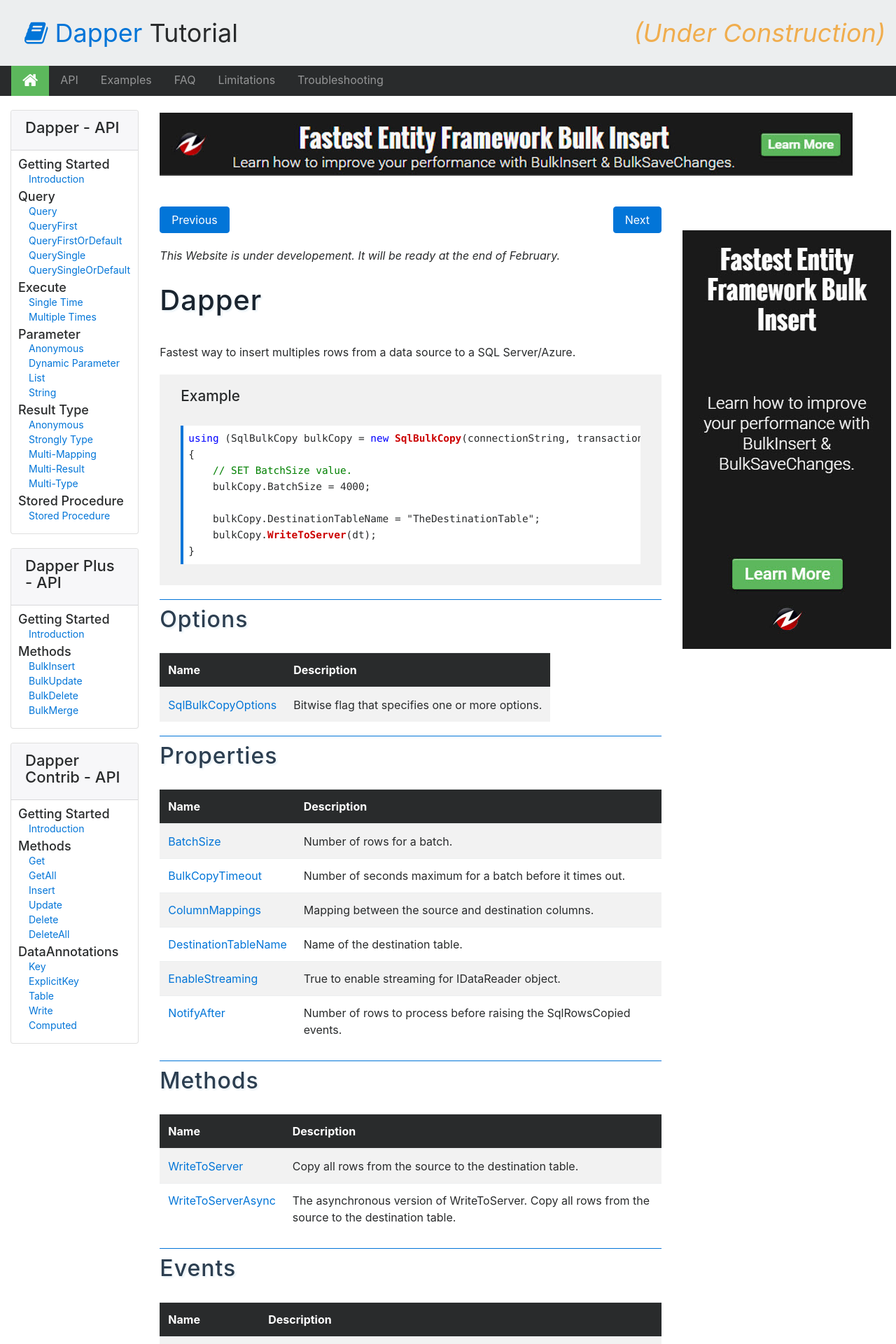
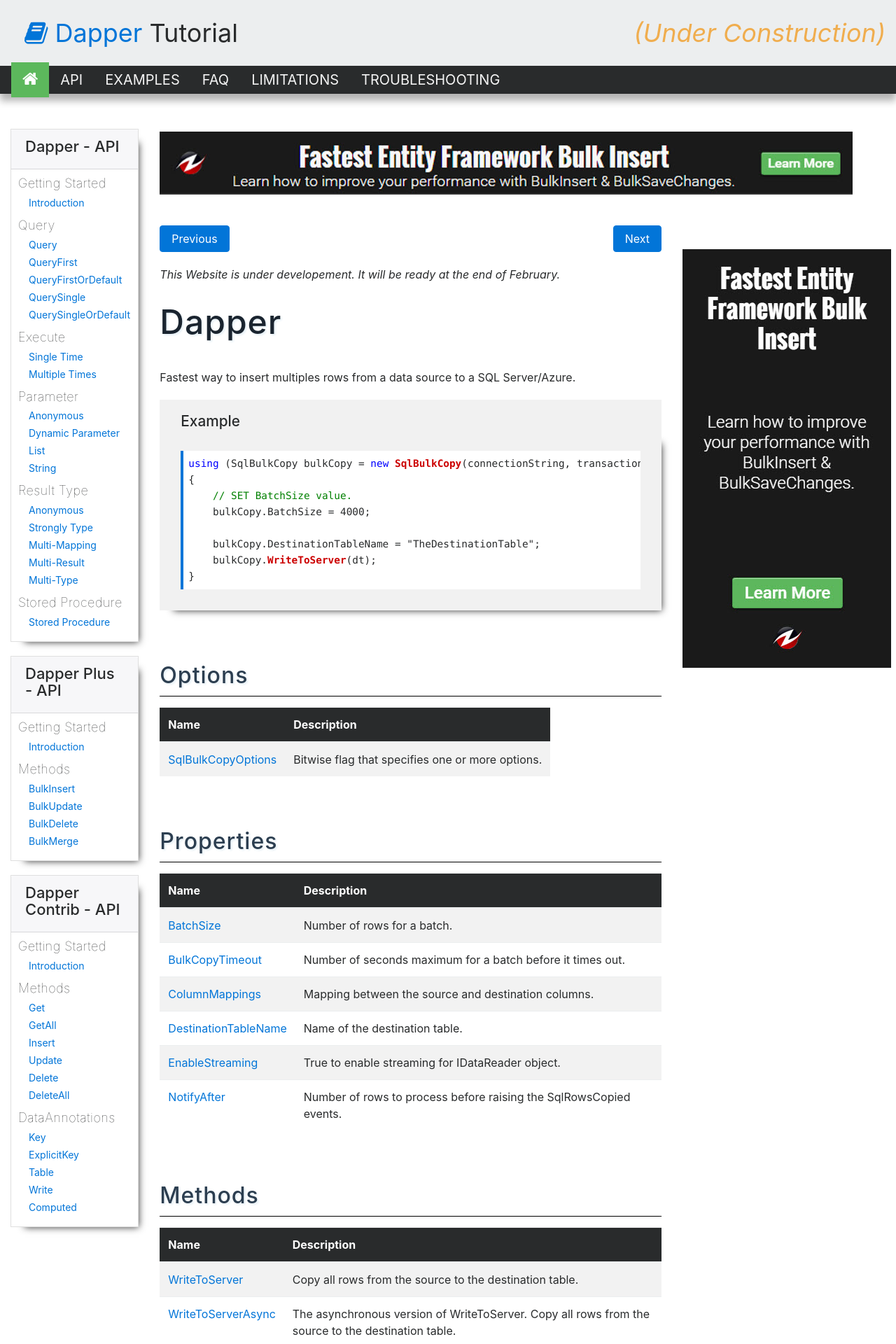
Before and after one commit to thiagopbarnabe/dapper-tutorial, a Jekyll site: the page built from docs/pages/api/dapper.md, in a window 1280 px wide. Shown: the top 1920 px of the page at 70% size. Built offline with Jekyll 4.4.1, drawn with Linux system fonts in a browser that asks for light colours; nearby versions of some CDN libraries.

Commit message:
Update main_css_file.scss

```diff
--- a/docs/css/main_css_file.scss
+++ b/docs/css/main_css_file.scss
@@ -6,11 +6,12 @@
 article h1 {
   margin-top: 20px;
   margin-bottom: 40px;
+  font-size: 48px;
 }
 
 article h2 {
-  margin-top: 20px;
-  margin-bottom: 30px;
+  margin-top: 60px;
+  margin-bottom: 15px;
   letter-spacing: 1px;
   color: #2c3e50;
   text-shadow: 2px 2px 3px #E5EFF5;
@@ -45,8 +46,9 @@ article h1 {
 	margin-bottom: 40px;
 }
 article h2 {
-	border-top: 1px solid #0275d8;
-	padding-top: 10px;
+	border-bottom: 1px solid #000;
+	padding-bottom: 12px;
+	padding-top: 15px;
 }
 
 figure.highlight {
@@ -78,19 +80,51 @@ figure.highlight pre {
 aside .card {
 	font-size: 14px;
 	margin-top: 20px;
+	box-shadow: 10px 10px 10px -10px #333;
+	border-radius: 0px;
 }
 aside .card .card-block {
 	padding: 10px;
+	padding-top: 0px;
 }
 aside .card h3 {
 	font-size: 22px;
 }
 aside .card h4 {
 	font-size: 18px;
-	margin-bottom: 0px;
+	margin-bottom: 5px;
+	margin-top: 10px;
+	font-weight: 100;
+	letter-spacing: 0.5px;
 }
 aside .card ul {
 	list-style-type: none;
 	padding-left: 15px;
 	margin-bottom: 5px;
 }
+
+aside .card li {
+	padding: 2px 0;
+}
+
+header nav {
+	height: 40px;
+	box-shadow: 0 10px 10px 0 rgba(0, 0, 0, 0.3);
+}
+
+header li {
+	font-size: 20px;
+	text-transform: uppercase;
+}
+
+header .navbar-inverse .navbar-nav .nav-link {
+	color: rgba(255, 255, 255, 0.95);
+}
+
+header {
+	margin-bottom: 30px;
+}
+
+figure.highlight {
+   box-shadow: 10px 10px 10px -10px #333;
+}
```
